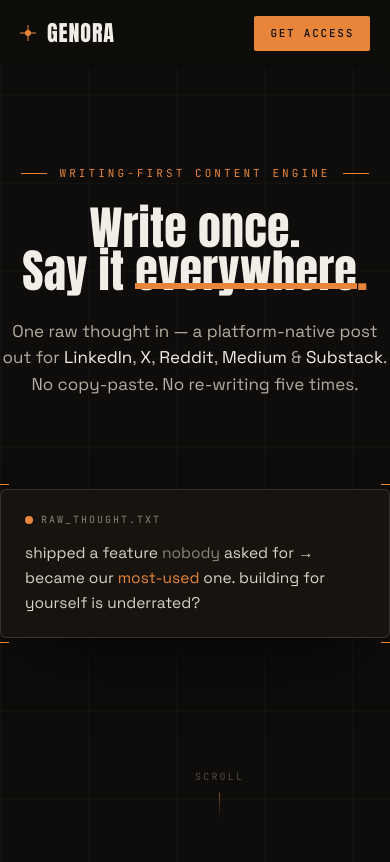
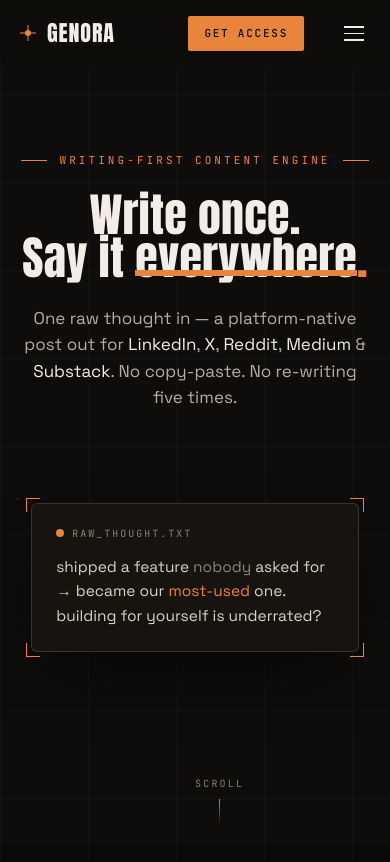
Before and after one commit to vishal-jadeja/Genora, a Next.js app in the folder web/: page / in a window 390 px wide. Shown: the top 862 px of the page. Built offline with nearby package versions, Linux system fonts and the light colour scheme.

Commit message:
feat: enhance navigation component with responsive menu and styling adjustments

```diff
--- a/web/src/app/globals.css
+++ b/web/src/app/globals.css
@@ -8,6 +8,7 @@
 body {
   margin: 0;
   height: 100%;
+  overflow-x: hidden;
 }
 
 body {
--- a/web/src/components/landing/Hero.tsx
+++ b/web/src/components/landing/Hero.tsx
@@ -85,6 +85,7 @@
       <div id="heroSection" style={{ position: "relative" }}>
         <div
           id="heroPin"
+          className={styles.heroPin}
           style={{
             position: "relative",
             height: "100vh",
@@ -208,7 +209,7 @@
               style={{
                 position: "relative",
                 zIndex: 5,
-                width: 420,
+                width: "min(420px, 84vw)",
                 background: CARD,
                 border: "1px solid rgba(242,238,231,.14)",
                 borderRadius: 6,
@@ -306,6 +307,7 @@
 
             <div
               id="heroAnnotate"
+              className={styles.heroAnnotate}
               style={{
                 position: "absolute",
                 zIndex: 6,
--- a/web/src/components/landing/LandingPage.module.css
+++ b/web/src/components/landing/LandingPage.module.css
@@ -10,10 +10,36 @@
   .navLink {
     display: none;
   }
+
+  .navToggle {
+    display: flex !important;
+  }
+}
+
+@media (max-width: 380px) {
+  .navCta {
+    display: none;
+  }
+}
+
+@media (min-width: 721px) {
+  .navMobilePanel {
+    display: none;
+  }
 }
 
 .heroNote {
   max-width: 100%;
+}
+
+.heroPin {
+  padding: 0 20px;
+}
+
+@media (max-width: 640px) {
+  .heroAnnotate {
+    display: none;
+  }
 }
 
 .howRow {
--- a/web/src/components/landing/Nav.tsx
+++ b/web/src/components/landing/Nav.tsx
@@ -1,11 +1,21 @@
 "use client";
 
+import { useState } from "react";
 import { Hoverable } from "@/components/Hoverable";
 import { Magnetic } from "./Magnetic";
 import { ANTON, INK, MONO, ORANGE, TEXT, linkStyle } from "./constants";
 import styles from "./LandingPage.module.css";
 
+const NAV_LINKS = [
+  { href: "#intro", label: "Intro" },
+  { href: "#features", label: "Features" },
+  { href: "#platforms", label: "Platforms" },
+  { href: "#pricing", label: "Pricing" },
+];
+
 export function Nav() {
+  const [open, setOpen] = useState(false);
+
   return (
     <nav
       className={styles.nav}
@@ -88,45 +98,22 @@
         </span>
       </a>
       <div style={{ display: "flex", alignItems: "center", gap: 34 }}>
+        {NAV_LINKS.map((link) => (
           <Hoverable
+            key={link.href}
             as="a"
-          href="#intro"
+            href={link.href}
             className={styles.navLink}
             style={linkStyle}
             hoverStyle={{ color: TEXT }}
           >
-          Intro
+            {link.label}
           </Hoverable>
-        <Hoverable
-          as="a"
-          href="#features"
-          className={styles.navLink}
-          style={linkStyle}
-          hoverStyle={{ color: TEXT }}
-        >
-          Features
-        </Hoverable>
-        <Hoverable
-          as="a"
-          href="#platforms"
-          className={styles.navLink}
-          style={linkStyle}
-          hoverStyle={{ color: TEXT }}
-        >
-          Platforms
-        </Hoverable>
-        <Hoverable
-          as="a"
-          href="#pricing"
-          className={styles.navLink}
-          style={linkStyle}
-          hoverStyle={{ color: TEXT }}
-        >
-          Pricing
-        </Hoverable>
+        ))}
         <Magnetic
           as="a"
           href="#cta"
+          className={styles.navCta}
           style={{
             fontFamily: MONO,
             fontSize: 11,
@@ -142,7 +129,83 @@
         >
           Get access
         </Magnetic>
+        <button
+          type="button"
+          aria-label={open ? "Close menu" : "Open menu"}
+          aria-expanded={open}
+          onClick={() => setOpen((v) => !v)}
+          className={styles.navToggle}
+          style={{
+            background: "none",
+            border: "none",
+            padding: 6,
+            display: "none",
+            flexDirection: "column",
+            gap: 5,
+            cursor: "pointer",
+          }}
+        >
+          <span
+            style={{
+              width: 20,
+              height: 1.5,
+              background: TEXT,
+              transition: "transform .2s ease",
+              transform: open ? "translateY(6.5px) rotate(45deg)" : "none",
+            }}
+          />
+          <span
+            style={{
+              width: 20,
+              height: 1.5,
+              background: TEXT,
+              opacity: open ? 0 : 1,
+              transition: "opacity .2s ease",
+            }}
+          />
+          <span
+            style={{
+              width: 20,
+              height: 1.5,
+              background: TEXT,
+              transition: "transform .2s ease",
+              transform: open ? "translateY(-6.5px) rotate(-45deg)" : "none",
+            }}
+          />
+        </button>
       </div>
+
+      {open && (
+        <div
+          className={styles.navMobilePanel}
+          style={{
+            position: "absolute",
+            top: "100%",
+            left: 0,
+            right: 0,
+            background: INK,
+            borderBottom: "1px solid rgba(242,238,231,.14)",
+            display: "flex",
+            flexDirection: "column",
+            padding: "8px 20px 20px",
+          }}
+        >
+          {NAV_LINKS.map((link) => (
+            <a
+              key={link.href}
+              href={link.href}
+              onClick={() => setOpen(false)}
+              style={{
+                ...linkStyle,
+                padding: "14px 0",
+                borderBottom: "1px solid rgba(242,238,231,.08)",
+              }}
+            >
+              {link.label}
+            </a>
+          ))}
+        </div>
+      )}
     </nav>
   );
 }
```
Lines whose indentation alone changed are shown as unchanged.
